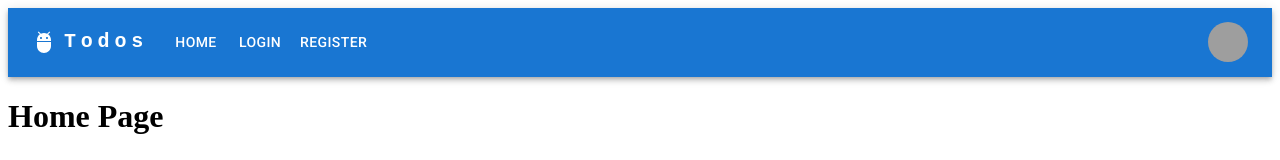
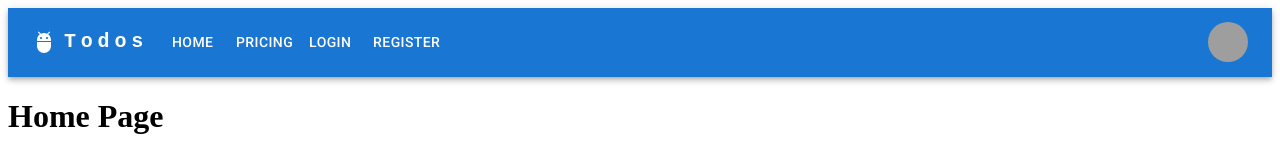
Before and after one commit to kachamachkov/todo-list, a React (Vite) app: page / in a window 1280 px wide. Shown: the top 160 px of the page. Built offline with nearby package versions, Linux system fonts and the light colour scheme; grey boxes are pictures that could not be loaded.

Commit message:
Fix header component for react-router

```diff
--- a/package.json
+++ b/package.json
@@ -16,7 +16,8 @@
     "@mui/icons-material": "^6.1.0",
     "@mui/material": "^6.1.0",
     "react": "^18.3.1",
-    "react-dom": "^18.3.1"
+    "react-dom": "^18.3.1",
+    "react-router-dom": "^6.26.2"
   },
   "devDependencies": {
     "@eslint/js": "^9.9.0",
--- a/src/components/Header.jsx
+++ b/src/components/Header.jsx
@@ -14,7 +14,14 @@ import Tooltip from '@mui/material/Tooltip';
 import MenuItem from '@mui/material/MenuItem';
 import AdbIcon from '@mui/icons-material/Adb';
 
-const pages = ['Home', 'Login', 'Register'];
+// const pages = ['Home', 'Login', 'Register'];
+const pages = [
+  { title: 'Home', link: '/' },
+  { title: 'Pricing', link: '/pricing' },
+  { title: 'Login', link: '/login' },
+  { title: 'Register', link: '/register' },
+];
+
 const settings = ['Profile', 'Logout'];
 
 function Header() {
@@ -88,9 +95,9 @@ function Header() {
                 display: { xs: 'block', md: 'none' },
               }}
             >
-              {pages.map((page) => (
-                <MenuItem key={page} onClick={handleCloseNavMenu}>
-                  <Typography textAlign='center'>{page}</Typography>
+              {pages.map(({ title }) => (
+                <MenuItem key={title} onClick={handleCloseNavMenu}>
+                  <Typography textAlign='center'>{title}</Typography>
                 </MenuItem>
               ))}
             </Menu>
@@ -115,13 +122,14 @@ function Header() {
             LOGO
           </Typography>
           <Box sx={{ flexGrow: 1, display: { xs: 'none', md: 'flex' } }}>
-            {pages.map((page) => (
+            {pages.map(({ title, link }) => (
               <Button
-                key={page}
+                href={link}
+                key={title}
                 onClick={handleCloseNavMenu}
                 sx={{ my: 2, color: 'white', display: 'block' }}
               >
-                {page}
+                {title}
               </Button>
             ))}
           </Box>
```
Also changed, not shown: 1 other file (tests, documents, lock files or other folders).
